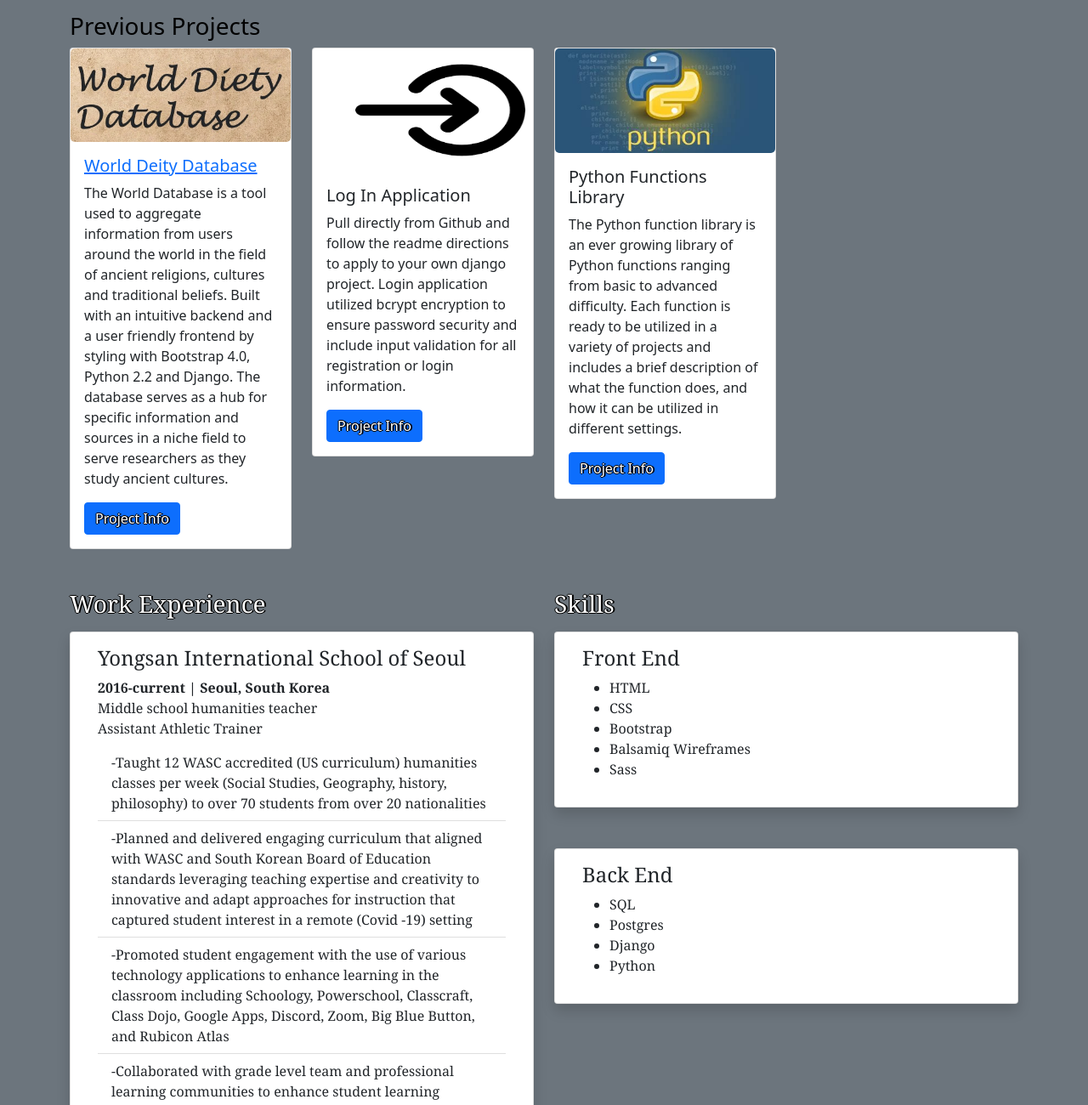
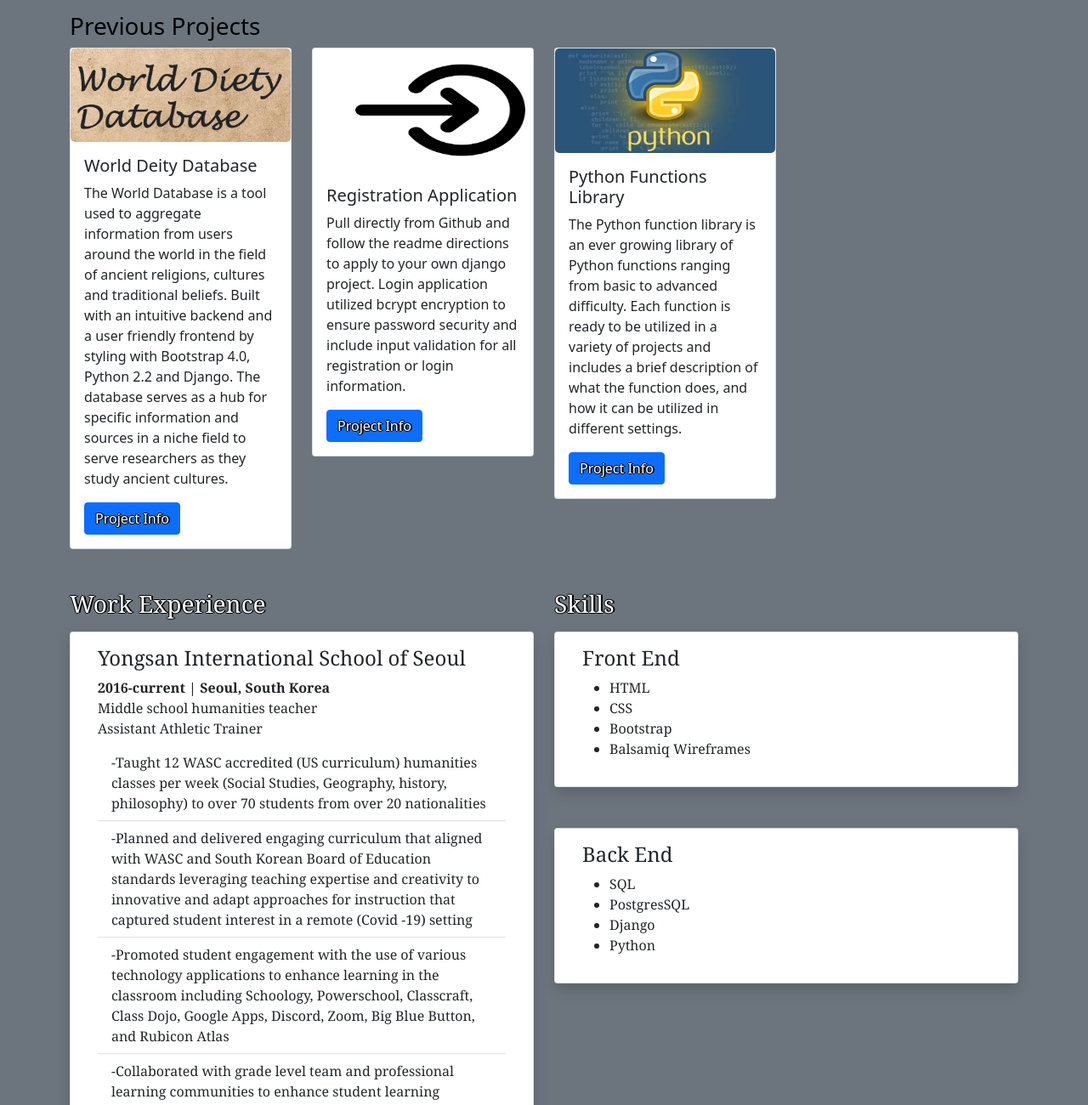
Before and after one commit to JpBongiovanni/Jason_website, a plain HTML site: page index.html in a window 1280 px wide. Shown: the part 246-1546 px from the top of the page at 85% size. Drawn offline with nearby package versions, Linux system fonts and the light colour scheme.

Commit message:
finished reg app

```diff
--- a/index.html
+++ b/index.html
@@ -50,28 +50,28 @@
         <div class="row">
             <div class="col-lg-3">
                 <div class="card m-b-3">
-                    <a class="img_card" href="http://18.188.126.114" target="_blank" rel="noopener noreferrer"><img class="img" src="images/world_diety_database_logo.jpg" alt="World Deity Database" class="card-img-top"></a>
+                    <a class="img_card" href="https://github.com/JpBongiovanni/World_Deity_Database/blob/main/README.md" target="_blank" rel="noopener noreferrer"><img class="img" src="images/world_diety_database_logo.jpg" alt="World Deity Database" class="card-img-top"></a>
                     <div class="card-body">
-                        <h5 class="card-title"><a href="http://18.188.126.114" target="_blank" rel="noopener noreferrer">World Deity Database</a></h5>
+                        <h5 class="card-title">World Deity Database</h5>
                         <p class="card-text">The World Database is a tool used to aggregate information from users around the world in the field of ancient religions, cultures and traditional beliefs. Built with an intuitive backend and a user friendly frontend by styling with Bootstrap 4.0, Python 2.2 and Django. The database serves as a hub for specific information and sources in a niche field to serve researchers as they study ancient cultures.
                             </p>
-                            <a href="#" class="btn btn-primary" target="_blank" rel="noopener noreferrer">Project Info</a>
+                            <a href="https://github.com/JpBongiovanni/World_Deity_Database/blob/main/README.md" class="btn btn-primary" target="_blank" rel="noopener noreferrer">Project Info</a>
                     </div>
                 </div>
             </div>
             <div class="col-lg-3">
                 <div class="card m-b-3 ">
-                    <a class="img_card" href="https://github.com/JpBongiovanni/Python_Basics/blob/main/README.md"><img class="img" src="images/login.png" alt="Log In Application" class="card-img-top" width="200px" height="145px" style="margin-left: 50px"></a>
+                    <a class="img_card" href="https://github.com/JpBongiovanni/registration_app/blob/main/README.md" target="_blank" rel="noopener noreferrer"><img class="img" src="images/login.png" alt="Log In Application" class="card-img-top" width="200px" height="145px" style="margin-left: 50px"></a>
                     <div class="card-body">
-                        <h5 class="card-title">Log In Application</h5>
+                        <h5 class="card-title">Registration Application</h5>
                         <p class="card-text">Pull directly from Github and follow the readme directions to apply to your own django project. Login application utilized bcrypt encryption to ensure password security and include input validation for all registration or login information.</p>
-                        <a href="#" class="btn btn-primary" target="_blank" rel="noopener noreferrer">Project Info</a>
+                        <a href="https://github.com/JpBongiovanni/registration_app/blob/main/README.md" class="btn btn-primary" target="_blank" rel="noopener noreferrer">Project Info</a>
                     </div>
                 </div>
             </div>
             <div class="col-lg-3">
                 <div class="card m-b-3">
-                    <a class="img_card" href="#"><img class="img" src="images/python_logo.jpeg" alt="Python Functions Library" class="card-img-top"></a>
+                    <a class="img_card" href="https://github.com/JpBongiovanni/Python_Basics/blob/main/README.md" target="_blank" rel="noopener noreferrer"><img class="img" src="images/python_logo.jpeg" alt="Python Functions Library" class="card-img-top"></a>
                     <div class="card-body">
                         <h5 class="card-title">Python Functions Library</h5>
                         <p class="card-text">The Python function library is an ever growing library of Python functions ranging from basic to advanced difficulty. Each function is ready to be utilized in a variety of projects and includes a brief description of what the function does, and how it can be utilized in different settings.</p>
@@ -133,7 +133,6 @@
                                 <li>CSS</li>
                                 <li>Bootstrap</li>
                                 <li>Balsamiq Wireframes</li>
-                                <li>Sass</li>
                             </ul>
 
                         </div>
@@ -145,7 +144,7 @@
                             <h4>Back End</h4>
                             <ul>
                                 <li>SQL</li>
-                                <li>Postgres</li>
+                                <li>PostgresSQL</li>
                                 <li>Django</li>
                                 <li>Python</li>
                             </ul>
```
